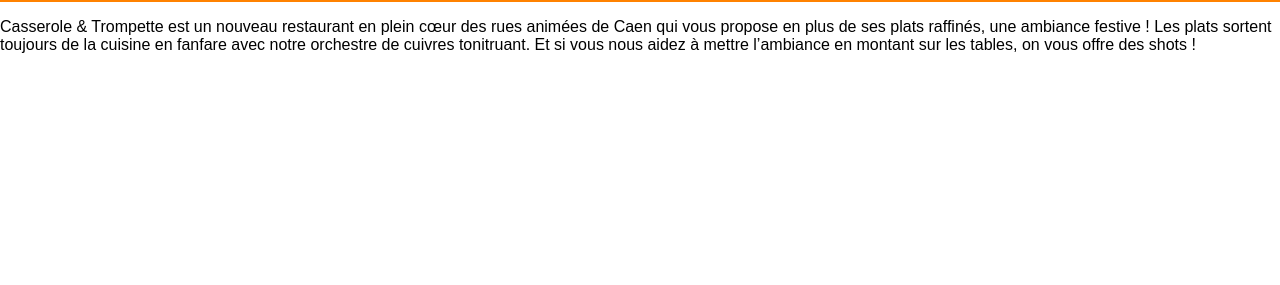
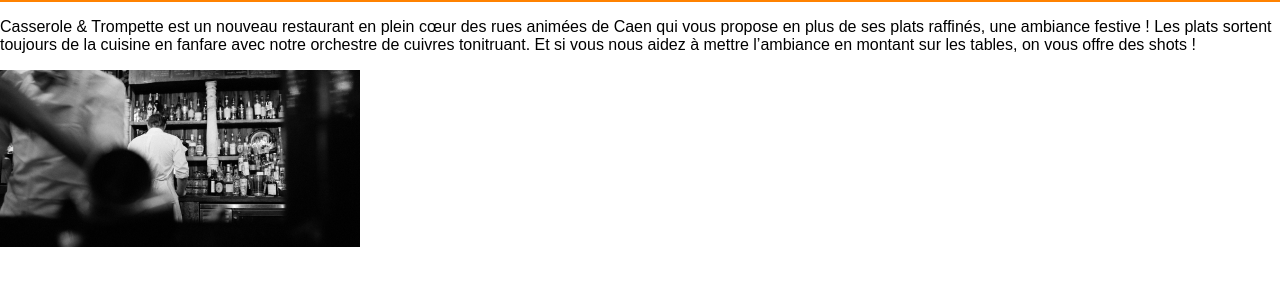
Before and after one commit to Joeyybad/GITGuillaume, a plain HTML site: page index.html in a window 1280 px wide. Shown: the part 255-540 px from the top of the page. Drawn offline with Linux system fonts and the light colour scheme.

Commit message:
new image on homepage

```diff
--- a/index.html
+++ b/index.html
@@ -26,6 +26,7 @@
         <p>
             Casserole & Trompette est un nouveau restaurant en plein cœur des rues animées de Caen qui vous propose en plus de ses plats raffinés, une ambiance festive ! Les plats sortent toujours de la cuisine en fanfare avec notre orchestre de cuivres tonitruant. Et si vous nous aidez à mettre l’ambiance en montant sur les tables, on vous offre des shots !
         </p>
+        <img src="images/bar-ge003af24c_1280 1.jpg" alt="un bar en noie et blanc">
     </main>
 
 
```
